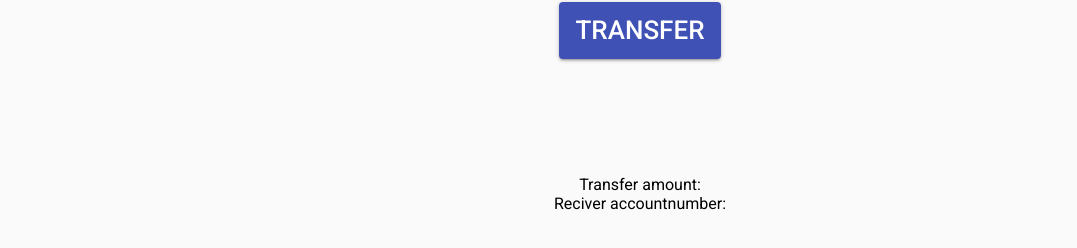
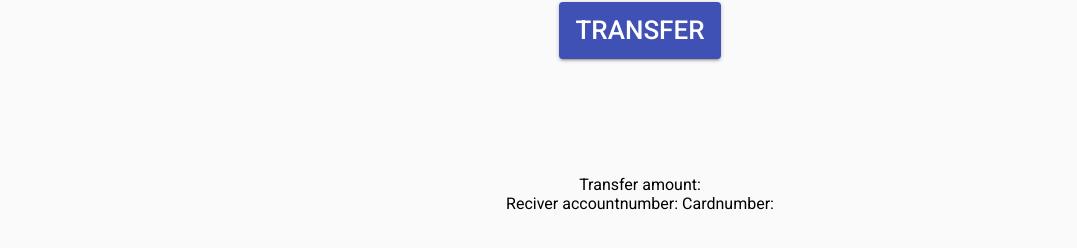
Before and after one commit to AndreasJacobsen/atm, a React (Create React App) app in the folder client/: page /moneyform in a window 1280 px wide. Shown: the part 428-676 px from the top of the page, without its empty margins (0-1077 px from the left). Built offline with nearby package versions, Linux system fonts and the light colour scheme; no server answers.

Commit message:
lagrer nå cardnumber i session

```diff
--- a/client/src/components/logIn.jsx
+++ b/client/src/components/logIn.jsx
@@ -14,8 +14,7 @@ class logIn extends React.Component {
       servercardnumber: {
         message: '',
         status: ''
-      },
-      loggedIn: ''
+      }
     };
 
     this.handleSubmit = this.handleSubmit.bind(this);
@@ -44,6 +43,7 @@ class logIn extends React.Component {
 
     this.setState(
       prevState => {
+        sessionStorage.setItem('cardnumber', json.message);
         return {
           servercardnumber: json.message,
           status: json.status
@@ -59,7 +59,6 @@ class logIn extends React.Component {
     const { cardnumber, pin, status } = this.state;
     return (
       <React.Fragment>
-        {/* If statusfrom server is true, then redirect */}
         {status ? <Redirect to="/moneyform" /> : null}
         {console.log('server says:')}
         {console.log(status)}
--- a/client/src/components/moneyForm.jsx
+++ b/client/src/components/moneyForm.jsx
@@ -83,6 +83,7 @@ class MoneyForm extends React.Component {
         <p className="marginTop">
           Transfer amount: {this.state.transferAmount} <br />
           Reciver accountnumber: {this.state.transferNumber}
+          Cardnumber: {sessionStorage.getItem('cardnumber')}
         </p>
       </React.Fragment>
     );
```
